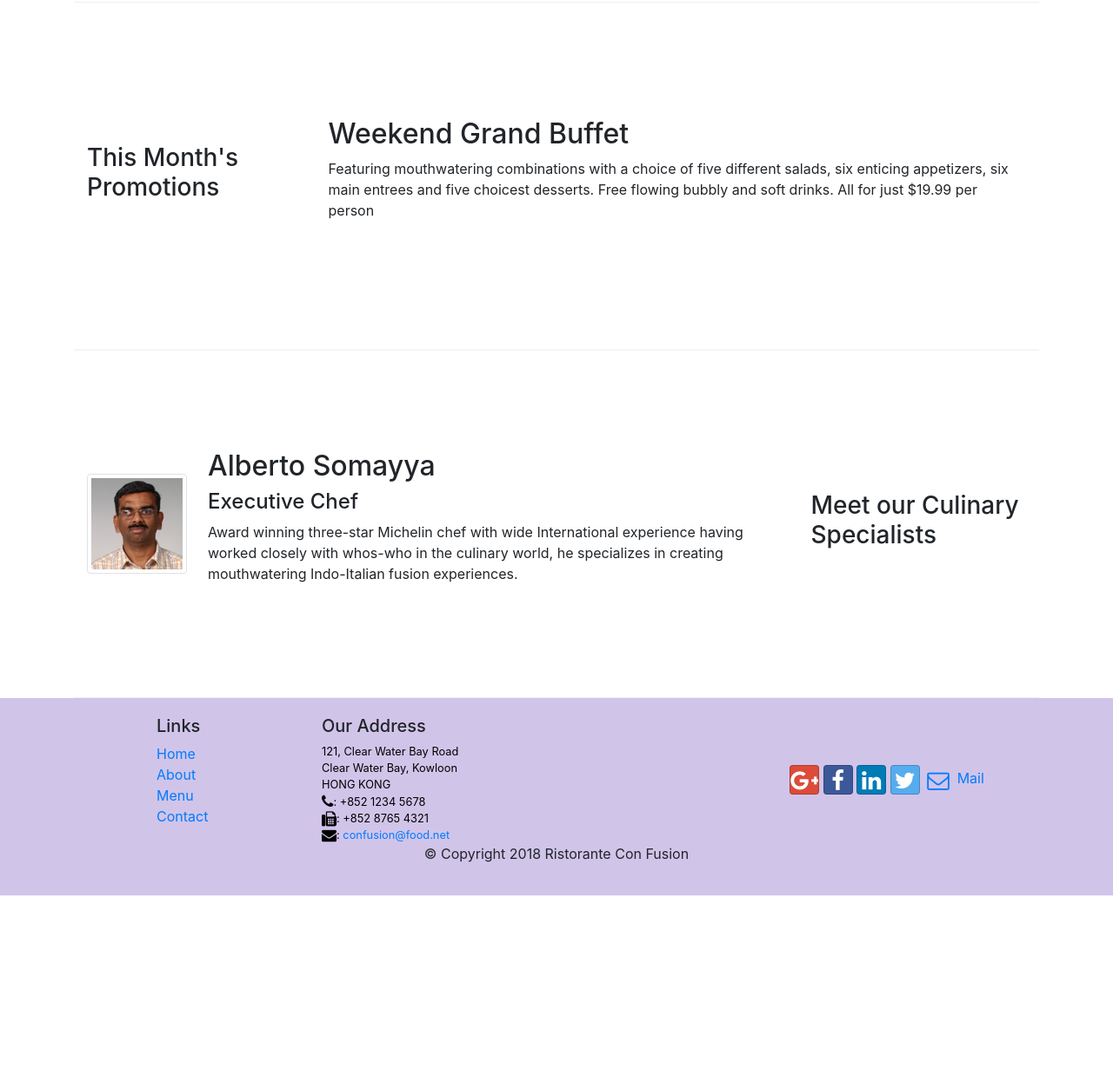
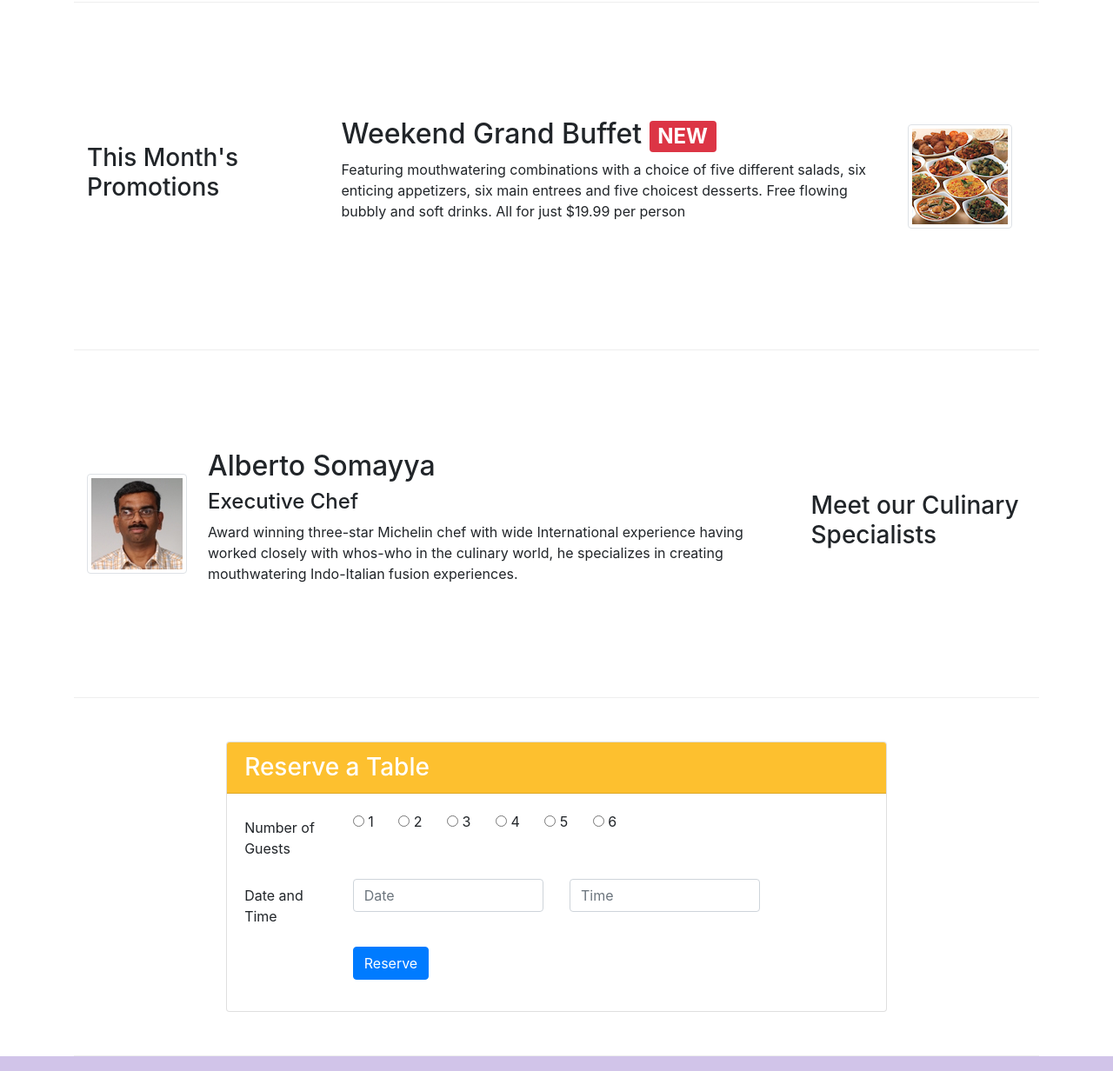
Before and after one commit to victorjoose/coursera-front-end-tools-course, a website: page conFusion/index.html in a window 1280 px wide. Shown: the part 731-1963 px from the top of the page at 87% size. Before the commit the page ends 1761 px from the top, so only its background shows below. Drawn offline with nearby package versions, Linux system fonts and the light colour scheme.

Commit message:
Assignment 2

```diff
--- a/conFusion/css/styles.css
+++ b/conFusion/css/styles.css
@@ -38,3 +38,7 @@ body {
     background-color: #512DA8;
 
 }
+
+.reserve-color {
+    background-color: #FDC02F;
+}
--- a/conFusion/index.html
+++ b/conFusion/index.html
@@ -49,6 +49,13 @@
             <div class="col-12 col-sm align-self-center">
                 <img class="img-fluid" src="./img/logo.png" alt="">
             </div>
+            <div class="col-12 col-sm align-self-center">
+                <a href="#reserve-table">
+                    <button class="btn btn-block reserve-color">
+                        Reserve Table
+                    </button>
+                </a>
+            </div>
         </div>
     </div>
 </header>
@@ -83,7 +90,14 @@
             <h3>This Month's Promotions</h3>
         </div>
         <div class="col col-sm col-md">
-            <h2>Weekend Grand Buffet</h2>
+            <div class="media">
+                <img class="d-flex mr-3 img-thumbnail align-self-center order-sm-last"
+                     src="./img/buffet.png" alt=buffet">
+                <div class="media-body">
+                    <div class="col col-sm col-md">
+                        <h2 class="mt-0">Weekend Grand Buffet
+                            <span class="badge badge-danger">NEW</span>
+                        </h2>
                         <p class="d-none d-sm-block">
                             Featuring mouthwatering combinations with a choice of five different
                             salads, six enticing appetizers, six main entrees and five choicest
@@ -92,7 +106,9 @@
                         </p>
                     </div>
                 </div>
-
+            </div>
+        </div>
+    </div>
     <div class="row row-content align-items-center">
         <div class="col-12 col-sm-4 order-sm-last col-md-3">
             <h3>Meet our Culinary Specialists</h3>
@@ -114,8 +130,51 @@
             </div>
         </div>
     </div>
+    <div class="row row-content justify-content-center">
+        <div class="card">
+            <h3 id="reserve-table" class="card-header text-white reserve-color">Reserve a Table</h3>
+            <div class="card-body">
+                <form>
+                    <div class="form-group row">
+                        <label class="col-12 col-md-2 col-form-label">Number of Guests</label>
+                        <div class="col-12 col-md-10">
+                                <input class="" type="radio" id="1" name="1" value="1">
+                                <label for="1">1</label>
+                                <input class="ml-4" type="radio" id="2" name="2" value="2">
+                                <label for="2">2</label>
+                                <input class="ml-4" type="radio" id="3" name="3" value="3">
+                                <label for="3">3</label>
+                                <input class="ml-4" type="radio" id="4" name="4" value="4">
+                                <label for="4">4</label>
+                                <input class="ml-4" type="radio" id="5" name="5" value="5">
+                                <label for="5">5</label>
+                                <input class="ml-4" type="radio" id="6" name="6" value="6">
+                                <label for="6">6</label>
                         </div>
-
+                    </div>
+                    <div class="form-group row">
+                        <label class="col-12 col-md-2 col-form-label" for="date">Date and Time</label>
+                            <div class="col-12 col-md-4">
+                                <input class="form-control" id="date" name="date"
+                                       placeholder="Date">
+                            </div>
+                            <div class="col-12 col-md-4">
+                                <input class="form-control" id="time" name="time"
+                                       placeholder="Time">
+                            </div>
+                    </div>
+                    <div class="form-group row">
+                        <div class="col-sm-3 offset-2">
+                            <button class="btn btn-primary">
+                                Reserve
+                            </button>
+                        </div>
+                    </div>
+                </form>
+            </div>
+        </div>
+    </div>
+</div>
 <footer class="footer">
     <div class="container">
         <div class="row">
```
Lines whose indentation alone changed are shown as unchanged.
